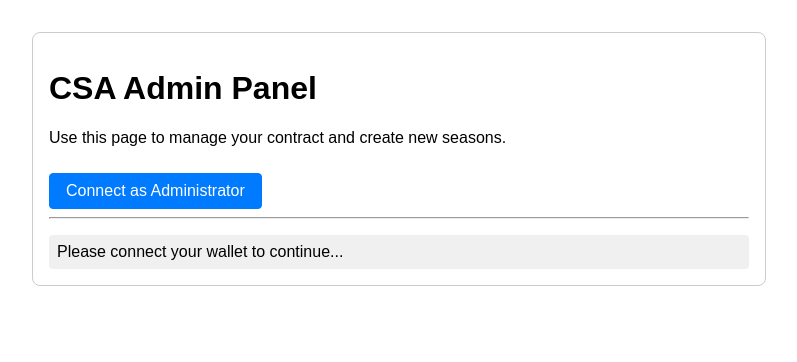
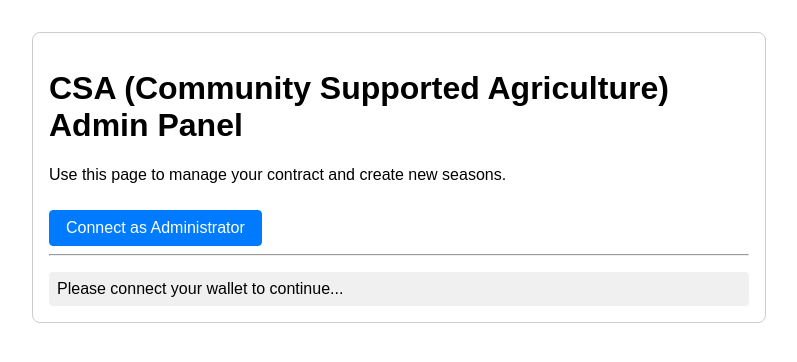
Before and after one commit to ecolab-web3/csa-rwa-solidity, a plain HTML site: page admin-en.html in a window 1280 px wide. Shown: the whole page, without its empty margins (241-1038 px from the left). Drawn offline with Linux system fonts and the light colour scheme.

Commit message:
Update admin-en.html

```diff
--- a/admin-en.html
+++ b/admin-en.html
@@ -17,7 +17,7 @@
     </style>
 </head>
 <body>
-    <h1>CSA Admin Panel</h1>
+    <h1>CSA (Community Supported Agriculture) Admin Panel</h1>
     <p>Use this page to manage your contract and create new seasons.</p>
 
     <button id="connectButton">Connect as Administrator</button>
```
